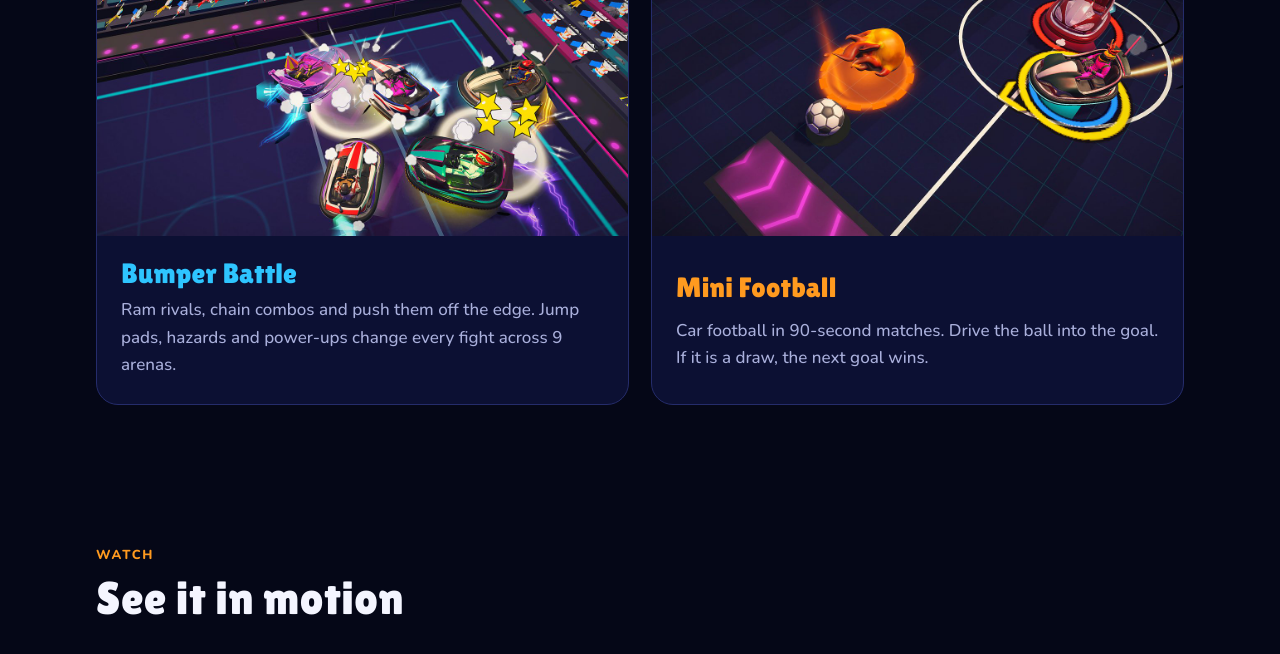
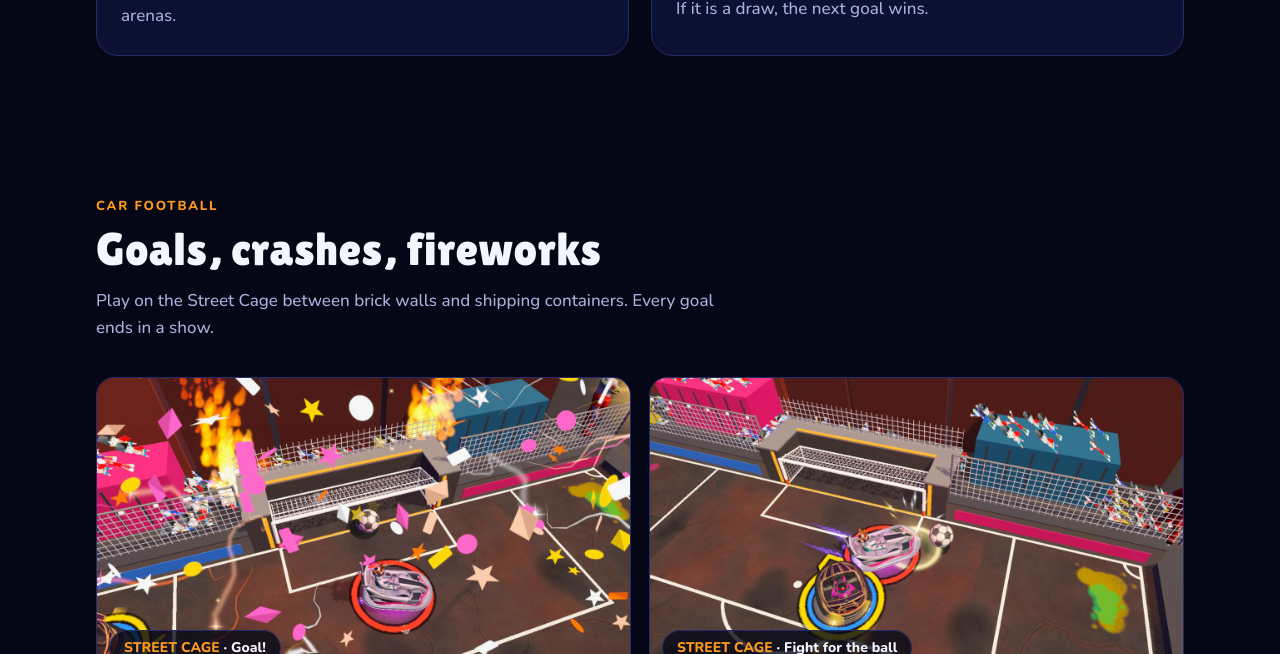
Before and after one commit to Resulfe/resulfe.github.io, a plain HTML site: page bumpbound/index.html in a window 1280 px wide. Shown: the part 1950-2604 px from the top of the page. Drawn offline with Linux system fonts and the light colour scheme.

Commit message:
Bumpbound page: fix hero image ratio, add Street Cage football gallery
Co-Authored-By: Claude Opus 5.5 <noreply@anthropic.com>

```diff
--- a/bumpbound/index.html
+++ b/bumpbound/index.html
@@ -82,7 +82,7 @@ body::before{content:"";position:fixed;inset:0 0 auto;height:env(safe-area-inset
 .store.soon:hover{transform:none}
 .free{font-weight:700;color:var(--muted);font-size:15px}
 .inapp{background:var(--panel-2);border:1px solid var(--line);border-radius:12px;padding:10px 14px;font-size:14px;color:var(--muted);max-width:460px}
-.hero-shot{width:min(980px,100%);border-radius:22px;border:2px solid var(--line);box-shadow:0 30px 80px rgba(0,0,0,.55),0 0 0 6px rgba(46,197,255,.06)}
+.hero-shot{width:min(980px,100%);height:auto;aspect-ratio:16/9;object-fit:cover;border-radius:22px;border:2px solid var(--line);box-shadow:0 30px 80px rgba(0,0,0,.55),0 0 0 6px rgba(46,197,255,.06)}
 
 /* modes */
 .modes{display:grid;grid-template-columns:repeat(auto-fit,minmax(min(100%,320px),1fr));gap:22px}
@@ -92,6 +92,13 @@ body::before{content:"";position:fixed;inset:0 0 auto;height:env(safe-area-inset
 .mode h3{font-size:28px}
 .mode.bump h3{color:var(--blue)} .mode.foot h3{color:var(--orange)}
 .mode p{color:var(--muted)}
+
+/* football gallery */
+.fgal{display:grid;grid-template-columns:repeat(auto-fit,minmax(min(100%,420px),1fr));gap:18px}
+.fgal figure{margin:0;border-radius:18px;overflow:hidden;border:1px solid var(--line);background:var(--panel);position:relative}
+.fgal img{width:100%;height:auto;aspect-ratio:16/9;object-fit:cover}
+.fgal figcaption{position:absolute;left:12px;bottom:12px;background:rgba(5,7,23,.78);border:1px solid var(--line);border-radius:999px;padding:6px 14px;font-weight:800;font-size:14px}
+.fgal figcaption b{color:var(--orange);font-weight:800}
 
 /* trailer */
 .trailer{position:relative;display:block;border-radius:22px;overflow:hidden;border:2px solid var(--line);max-width:900px}
@@ -186,6 +193,22 @@ footer .links{display:flex;flex-wrap:wrap;gap:10px 22px;margin-left:auto}
           <p data-i18n="footText">Car football in 90-second matches. Drive the ball into the goal. If it is a draw, the next goal wins.</p>
         </div>
       </article>
+    </div>
+  </div>
+</section>
+
+<section id="football">
+  <div class="wrap">
+    <div class="sec-head">
+      <span class="eyebrow" data-i18n="fbEyebrow">Car football</span>
+      <h2 data-i18n="fbTitle">Goals, crashes, fireworks</h2>
+      <p data-i18n="fbLede">Play on the Street Cage between brick walls and shipping containers. Every goal ends in a show.</p>
+    </div>
+    <div class="fgal">
+      <figure><img src="img/football/street_goal.jpg" alt="" loading="lazy" width="1280" height="720"><figcaption><b>STREET CAGE</b> · <span data-i18n="capGoal">Goal!</span></figcaption></figure>
+      <figure><img src="img/football/street_duel.jpg" alt="" loading="lazy" width="1280" height="720"><figcaption><b>STREET CAGE</b> · <span data-i18n="capDuel">Fight for the ball</span></figcaption></figure>
+      <figure><img src="img/football/street_shock.jpg" alt="" loading="lazy" width="1280" height="720"><figcaption><b>STREET CAGE</b> · <span data-i18n="capShock">Power-ups on the pitch</span></figcaption></figure>
+      <figure><img src="img/football/street_fireworks.jpg" alt="" loading="lazy" width="1280" height="720"><figcaption><b>STREET CAGE</b> · <span data-i18n="capFire">Goal celebration</span></figcaption></figure>
     </div>
   </div>
 </section>
@@ -308,6 +331,7 @@ footer .links{display:flex;flex-wrap:wrap;gap:10px 22px;margin-left:auto}
       modesEyebrow:"Two ways to play",modesTitle:"Smash or score",
       bumpTitle:"Bumper Battle",bumpText:"Ram rivals, chain combos and push them off the edge. Jump pads, hazards and power-ups change every fight across 9 arenas.",
       footTitle:"Mini Football",footText:"Car football in 90-second matches. Drive the ball into the goal. If it is a draw, the next goal wins.",
+      fbEyebrow:"Car football",fbTitle:"Goals, crashes, fireworks",fbLede:"Play on the Street Cage between brick walls and shipping containers. Every goal ends in a show.",capGoal:"Goal!",capDuel:"Fight for the ball",capShock:"Power-ups on the pitch",capFire:"Goal celebration",
       trailerEyebrow:"Watch",trailerTitle:"See it in motion",trailerNote:"Opens on YouTube.",
       shotsEyebrow:"Take a look",shotsTitle:"Screenshots",
       insideEyebrow:"What's inside",insideTitle:"Plenty to unlock",
@@ -334,6 +358,7 @@ footer .links{display:flex;flex-wrap:wrap;gap:10px 22px;margin-left:auto}
       modesEyebrow:"İki oyun modu",modesTitle:"Çarp ya da gol at",
       bumpTitle:"Çarpışma Savaşı",bumpText:"Rakiplerine çarp, kombo yap ve onları kenardan düşür. Zıplama rampaları, tehlikeler ve güçlendirmeler 9 arenada her maçı değiştirir.",
       footTitle:"Mini Futbol",footText:"90 saniyelik maçlarda araba futbolu. Topu kaleye sür. Berabere biterse sıradaki gol kazandırır.",
+      fbEyebrow:"Araba futbolu",fbTitle:"Goller, çarpışmalar, havai fişekler",fbLede:"Tuğla duvarlar ve konteynerler arasındaki Sokak Kafesi'nde oyna. Her gol bir şova dönüşür.",capGoal:"Gol!",capDuel:"Top için kapış",capShock:"Sahada güçlendirmeler",capFire:"Gol kutlaması",
       trailerEyebrow:"İzle",trailerTitle:"Oyunu iş başında gör",trailerNote:"YouTube'da açılır.",
       shotsEyebrow:"Bir göz at",shotsTitle:"Ekran görüntüleri",
       insideEyebrow:"İçinde neler var",insideTitle:"Açılacak çok şey var",
```
Also changed, not shown: bumpbound/img/football/street_duel.jpg (added), bumpbound/img/football/street_fireworks.jpg (added), bumpbound/img/football/street_goal.jpg (added), bumpbound/img/football/street_shock.jpg (added).
